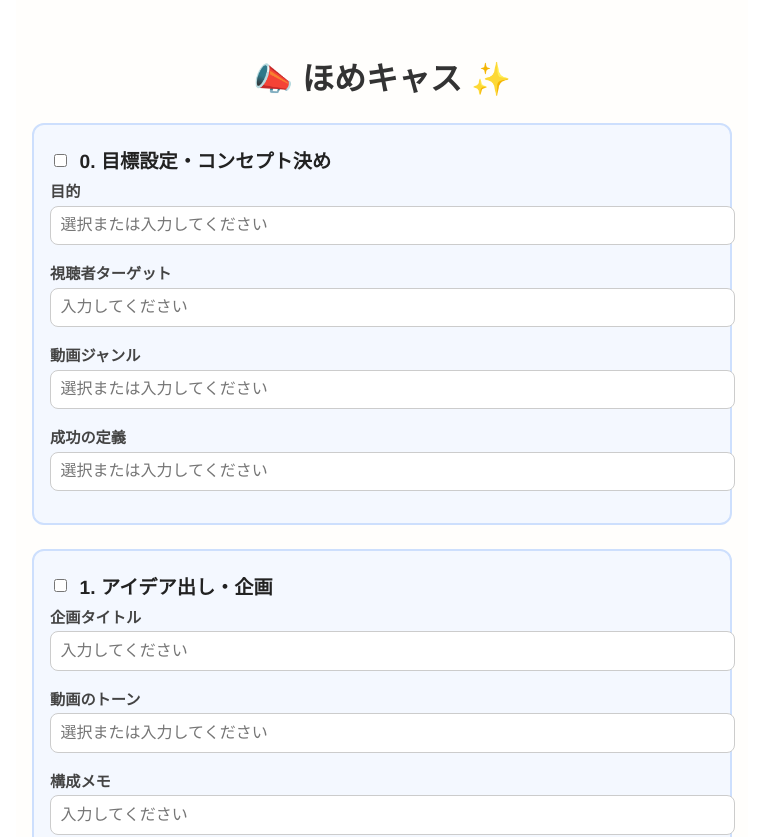
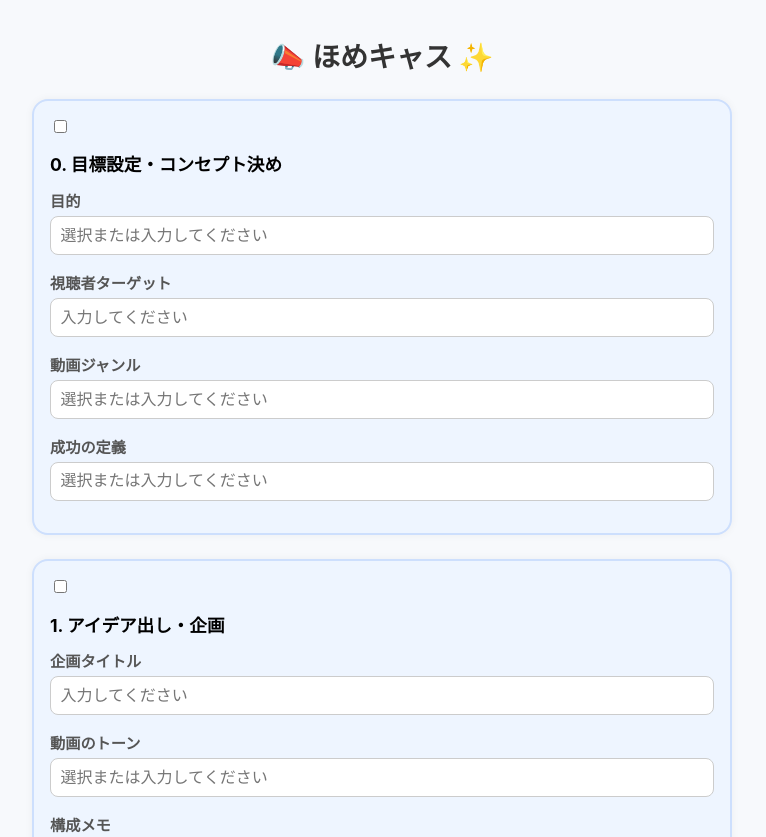
Before and after one commit to kanacyu99/HOMERAREDOUGATOUKOU, a React (Create React App) app in the folder video-checklist-app/: page / in a window 1280 px wide. Shown: the top 837 px of the page, without its empty margins (258-1024 px from the left). Built offline with nearby package versions, Linux system fonts and the light colour scheme.

Commit message:
Update App.css

```diff
--- a/video-checklist-app/src/App.css
+++ b/video-checklist-app/src/App.css
@@ -1,111 +1,86 @@
-/* 基本レイアウト */
-.app-container {
-  max-width: 700px;
-  margin: 0 auto;
-  padding: 2rem 1rem;
-  font-family: "Helvetica", "Arial", sans-serif;
-  background-color: #fffefc;
+/* App.css */
+
+body {
+  font-family: -apple-system, BlinkMacSystemFont, "Segoe UI", Roboto, Oxygen,
+    Ubuntu, Cantarell, "Open Sans", "Helvetica Neue", sans-serif;
+  background-color: #f7f9fc;
+  margin: 0;
+  padding: 0;
 }
 
-/* タイトル */
+.app-container {
+  padding: 1rem;
+  max-width: 700px;
+  margin: auto;
+}
+
 .title {
-  font-size: 2rem;
   text-align: center;
+  font-size: 1.75rem;
   margin-bottom: 1.5rem;
   color: #333;
 }
 
-/* ステップ全体 */
+.praise {
+  text-align: center;
+  font-size: 1.2rem;
+  font-weight: bold;
+  color: #00b894;
+  margin-bottom: 1rem;
+}
+
 .step {
-  background: #f4f8ff;
+  background-color: #eef5ff;
   border: 2px solid #cddffd;
-  border-radius: 12px;
+  border-radius: 1rem;
   padding: 1rem;
   margin-bottom: 1.5rem;
-  transition: background-color 0.3s ease;
+  box-shadow: 0 0 8px rgba(0, 0, 0, 0.05);
 }
 
-/* チェック済みステップ */
-.step.done {
-  background-color: #e3f9e5;
-  border-color: #b4f3c7;
+.step-title {
+  font-size: 1.1rem;
+  font-weight: bold;
+  margin-bottom: 0.8rem;
+  display: flex;
+  align-items: center;
+  gap: 0.5rem;
 }
 
-/* ステップ見出し */
-.step-title {
-  font-size: 1.2rem;
-  font-weight: bold;
-  margin: 0.3rem 0;
-  color: #222;
+.field {
+  margin-bottom: 1rem;
 }
 
-/* チェックボックスと横並び */
-.step-header {
-  display: flex;
-  align-items: center;
-  gap: 0.6rem;
+.field-label {
+  font-weight: 600;
+  font-size: 0.95rem;
+  display: block;
+  margin-bottom: 0.3rem;
+  color: #555;
 }
 
-/* フィールドラベル */
-.field-label {
-  font-size: 0.95rem;
-  font-weight: 600;
-  margin-bottom: 0.3rem;
-  display: block;
-  color: #444;
-}
-
-/* 入力欄 */
 .field-input {
   width: 100%;
   padding: 0.6rem;
   font-size: 1rem;
+  border-radius: 0.5rem;
   border: 1px solid #ccc;
-  border-radius: 8px;
-  margin-bottom: 1rem;
+  box-sizing: border-box;
   background-color: #fff;
 }
 
-/* 褒めコメント */
-.praise {
-  background-color: #fffae6;
-  border: 1px solid #ffe58f;
-  padding: 1rem;
-  border-radius: 8px;
-  text-align: center;
-  font-weight: bold;
-  margin-bottom: 1.5rem;
-  color: #8c6d00;
-  animation: fadeInOut 3s ease-in-out;
-}
+/* モバイル向けサイズ調整 */
+@media screen and (max-width: 480px) {
+  .app-container {
+    padding: 0.8rem;
+  }
 
-/* 褒めコメントアニメーション */
-@keyframes fadeInOut {
-  0% {
-    opacity: 0;
-    transform: translateY(-10px);
-  }
-  10% {
-    opacity: 1;
-    transform: translateY(0);
-  }
-  90% {
-    opacity: 1;
-  }
-  100% {
-    opacity: 0;
-  }
-}
-
-/* モバイル対応 */
-@media (max-width: 480px) {
   .title {
     font-size: 1.5rem;
   }
-  .step-title {
-    font-size: 1rem;
-  }
+
   .field-input {
     font-size: 0.95rem;
+    padding: 0.5rem;
   }
 }
```
